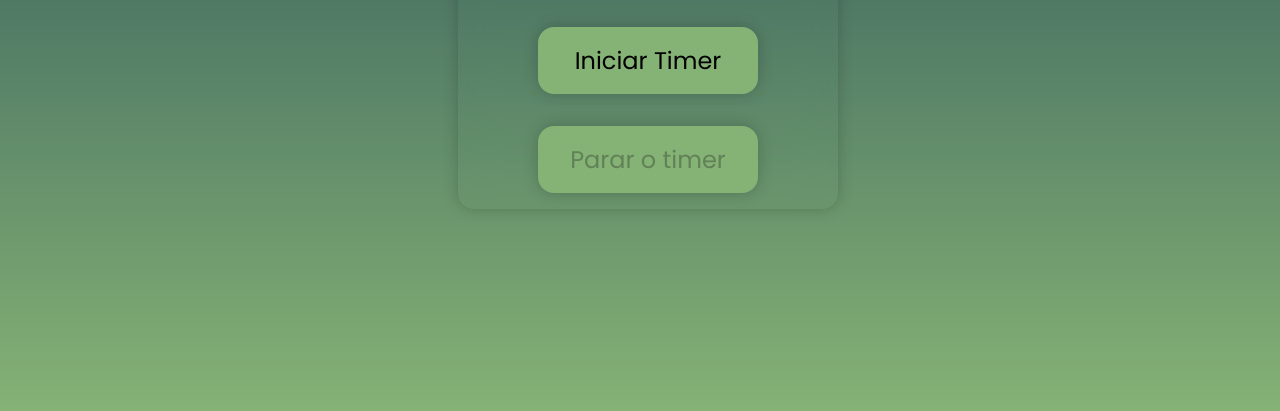
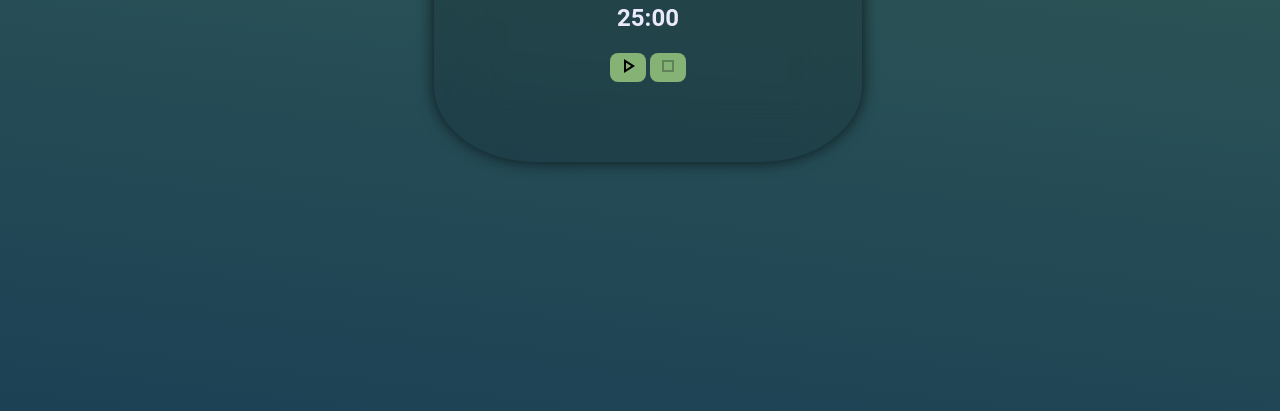
Before and after one commit to JullyanoBortolonSchuhmacher/Mini_projeto, a plain HTML site: page timer.html in a window 1280 px wide. Shown: the part 405-816 px from the top of the page. Drawn offline with nearby package versions, Linux system fonts and the light colour scheme.

Commit message:
redesing UI

```diff
--- a/css/ui1.css
+++ b/css/ui1.css
@@ -6,89 +6,59 @@
     --primary: #1c4155;
     --secondary: #356056;
     --accent: #85b275;
-    /* Gradientes */
-    --linearPrimarySecondary: linear-gradient(95deg, #1c4155, #356056);
-    --linearPrimaryAccent: linear-gradient(#1c4155, #85b275);
-    --linearSecondaryAccent: linear-gradient(#356056, #85b275);
 }
 
 body {
-    background: var(--linearPrimaryAccent);
+    background: linear-gradient(7deg, var(--primary)0%, var(--secondary)100%);
     color: var(--text);
     height: 100vh;
     width: 100vw;
     display: flex;
-    justify-content: center;
-    align-items: center;
 }
 
-/* efeito blur */
-/* .content {
-    display: grid;
-    gap: 2em;
-    padding: 1em 5rem;
-    border-radius: 16px;
-    box-shadow: 0 0 1rem rgba(0, 0, 0, .2);
-    backdrop-filter: blur(1.17rem);
-} */
+@keyframes girarbackground {
+    from {
+        background-position: 0 0;
+    }
+    to {
+        background-position: 100% 100%;
+    }
+}
 
-.content:hover {
-    transition: all .5s ease-in-out;
-    background: rgba(255, 255, 255, .05)
+body {
+    animation: girarbackground 10s ease infinite;
+    flex: 1;
+}
+
+.content {
+    margin: auto;
+    max-width: 60rem;
+    padding: 5em;
+    border-radius: 24%;
+    backdrop-filter: blur(1.7rem);
+    background-color: rgba(0, 0, 0, 0.15);
+    box-shadow: 0 0 1rem rgba(0, 0, 0, 0.7);
+    text-align: center;
+    font-family: 'Roboto', sans-serif;
 }
 
 .content button {
-    font-family: "poppins";
-    font-weight: 400;
-    font-size: 1.5rem;
-    padding: 1rem 2rem;
+    background-color: var(--accent);
     border: none;
-    border-radius: 16px;
-    box-shadow: 0 0 1rem rgba(0, 0, 0, .2);
-    background: var(--accent);
+    border-radius: 8px;
 }
 
 .content button:hover {
+    transition: all .3s ;
     cursor: pointer;
-    transform: scale(.95);
-    transition: all .2s ease-in-out;
-    background: calc(var(--accent) * .3);
-
+    opacity: 0.8;
+    transform: scale(1.2);
 }
 
-.content button:active {
-    transform: scale(.85);
-    transition: all .1s ease-in-out;
-    background: calc(var(--secondary) * .15);
-}
-
-/* Timer  */
-.content h4 {
-    font-size: 3rem;
+/* .content {
     display: flex;
-    justify-self: center;
-}
-
-/* ia */
-.content {
-    display: grid;
-    gap: 2em;
-    padding: 1em 5rem;
-    border-radius: 16px;
-    box-shadow: 0 0 1rem rgba(0, 0, 0, .2);
-    backdrop-filter: blur(1.17rem);
-    position: relative;
-}
-
-.timer {
-    position: absolute;
-    top: 0;
-    left: 0;
-    width: 100%;
-    height: 100%;
-    border-radius: 16px;
-    border: 5px solid blue;
-    border-top-color: transparent;
-    border-right-color: transparent;
-    transition: transform 1s linear;
-}
+    flex-direction: column;
+    padding: 2em;
+    height: ;
+    margin-left: 50%;
+} */
--- a/js/timer.js
+++ b/js/timer.js
@@ -2,40 +2,50 @@ const tempo = document.getElementById('timer')
 const botaoIniciar = document.getElementById('iniciarTimer')
 const botaoParar = document.getElementById('pararTimer')
 
-let contador = 1;
+let contador = 25 * 60;
 let pararTimer;
 
 //metodo pomodoro) {
 
 function  incTimer() {
+    if (contador === 0) {
+        console.log("hora da pausa");
+        return;
+    }
+
     console.log(contador)
-    contador++
+    contador--;
+
     pararFuncao = setInterval(() => {
-        tempo.innerHTML = `${contador}s`
-        console.log(contador);
-        contador++;
-        timer.style.transform = `rotate(${time * 36}deg)`;
-    }, 1000);
+        let minutos = Math.floor(contador / 60);
+        let segundos = contador % 60;
+        tempo.innerHTML = `${minutos.toString().padStart(2, '0')}:${segundos.toString().padStart(2, '0')}`;
+
+        switch (contador) {
+            case 20*60:
+                console.log('passou 5 minutos')
+            case 15*60:
+                console.log('Passou 10 minutos')
+            case 10*60:
+                console.log('Passou 15 minutos')
+            case 5*60:
+                console.log('Passou 20 minutos')
+            case 0:
+                console.log('terminou o timer')
+            }
+        contador--;
+    }, 1000); //1000 = 1s
 
     botaoIniciar.disabled = true;
     botaoParar.disabled = false;
-
-    //função para resetar o timer
-    function resetarTempo(){
-        clearInterval(pararFuncao);
-        contador=1;
-        tempo.innerHTML ="0s"
-        botaoIniciar.disabled = false;
-        botaoParar.disabled = true;
-    }
 
 }
 
 function stopTimer(){
     clearInterval(pararFuncao);
-    contador = 1;
+    contador = 0;
     console.log("contador encerrado");
     botaoIniciar.disabled = false;
     botaoParar.disabled = true;
-    resetarTempo()
+    window.location.reload()
 }
--- a/timer.html
+++ b/timer.html
@@ -3,16 +3,33 @@
 <head>
     <meta charset="UTF-8">
     <meta name="viewport" content="width=device-width, initial-scale=1.0">
+
+    <!-- Icons -->
+    <!-- play -->
+    <link rel="stylesheet" href="https://fonts.googleapis.com/css2?family=Material+Symbols+Outlined:opsz,wght,FILL,GRAD@24,400,0,0" />
+    <!-- stop -->
+    <link rel="stylesheet" href="https://fonts.googleapis.com/css2?family=Material+Symbols+Outlined:opsz,wght,FILL,GRAD@24,400,0,0" />
+
+    <!-- style  & tittle -->
     <link rel="stylesheet"  href="/css/ui1.css">
     <title>Mini-Projeto - Jullyano</title>
 </head>
 <body>
     <div class="content">
-        <h4 id="timer">0s</h4>
-        <!-- <img alt="breaktime" src="./assets/images/cafe.png"> -->
-        <button id="iniciarTimer" onclick="incTimer()">Iniciar Timer</button>
-        <button id="pararTimer" onclick="stopTimer()" disabled>Parar o timer</button>
-
+        <div class="tempo">
+            <h1>Metodo Pomodoro</h1>
+            <div class="time">
+                <h2 id="timer">25:00</h2>
+            </div>
+            <div class="controles">
+                <button id="iniciarTimer" onclick="incTimer()"><span class="material-symbols-outlined">
+                    play_arrow
+                </span></button>
+                <button id="pararTimer" onclick="stopTimer()" disabled><span class="material-symbols-outlined">
+                    stop
+                </span></button>
+            </div>
+        </div>
     </div>
     <script src="/js/timer.js"></script>
 </body>
```
